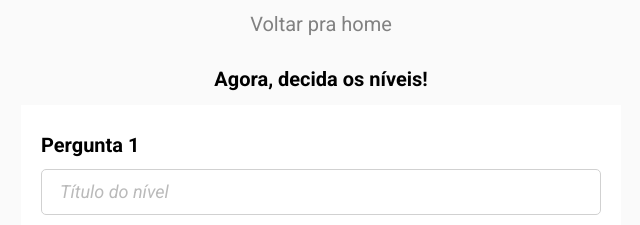
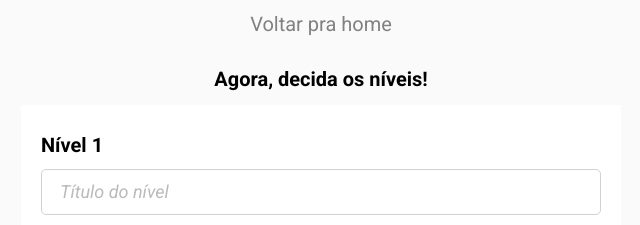
Before and after one commit to halia-gt/driven-projeto6, a plain HTML site: page index.html in a window 1280 px wide. Shown: the part 3020-3245 px from the top of the page, 319-959 px from the left. Drawn offline with nearby package versions, Linux system fonts and the light colour scheme.

Commit message:
Trocando Pergunta 1 pra Nível 1 no html

```diff
--- a/index.html
+++ b/index.html
@@ -85,7 +85,7 @@
         <section class="creating-quiz-level-container banner">
             <h3 class="title">Agora, decida os níveis!</h3>
             <div class="creating-quiz-level">
-                <h3>Pergunta 1</h3>
+                <h3>Nível 1</h3>
                 <input type="text" placeholder="Título do nível">
                 <input type="text" placeholder="% de acerto mínima">
                 <input type="text" placeholder="URL da imagem do nível">
```
